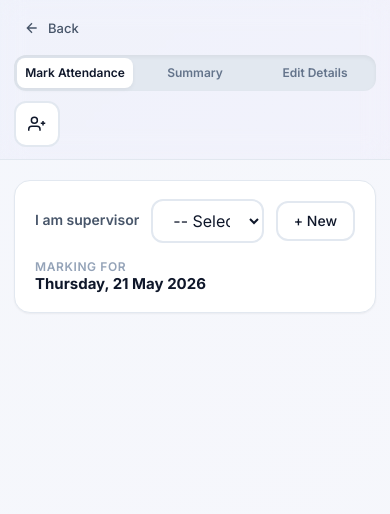
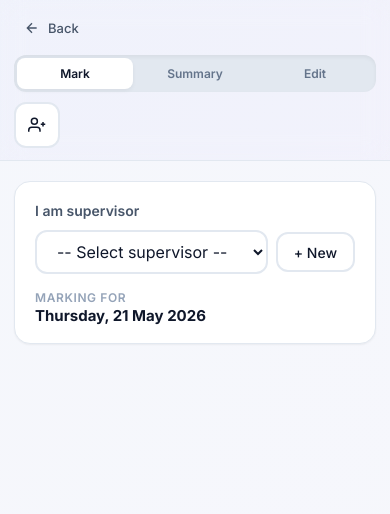
Before and after one commit to Nithish-006/VISMA_ATTENDANCE_SYSTEM, a Flask app: page /attendance in a window 390 px wide. Shown: the top 514 px of the page. Before the commit the page ends 313 px from the top, so only its background shows below. Run offline with Flask 3, Linux system fonts and the light colour scheme; data comes from the database, SQL or seed files in the repository; data that the repository does not hold is empty.

Commit message:
optimized for mobile users

```diff
--- a/static/css/style.css
+++ b/static/css/style.css
@@ -662,6 +662,11 @@ body {
     background: rgba(255, 255, 255, 0.5);
 }
 
+/* Short tab labels are mobile-only (revealed in the mobile media query) */
+.tab-label-short {
+    display: none;
+}
+
 .control-group {
     display: flex;
     align-items: center;
@@ -3061,12 +3066,105 @@ select.edit-input {
         height: 40px;
     }
 
-    /* Tab labels: shrink slightly and allow graceful wrapping */
+    /* Tabs: use the short labels so all three fit cleanly on one line */
+    .tab-label-full {
+        display: none;
+    }
+
+    .tab-label-short {
+        display: inline;
+    }
+
+    .tab-switcher {
+        width: 100%;
+    }
+
     .tab-btn {
-        padding: 9px 6px;
-        font-size: 0.8125rem;
-        white-space: normal;
-        line-height: 1.15;
+        padding: 11px 8px;
+        font-size: 0.875rem;
+        white-space: nowrap;
+        min-width: 0;
+    }
+
+    /* Stop selects/inputs from forcing the page wider than the screen */
+    .select-input,
+    .date-input,
+    .ot-input,
+    .edit-input {
+        width: 100%;
+        max-width: 100%;
+    }
+
+    /* --- Supervisor bar: label on its own line, select + New share a row --- */
+    .sup-select-group {
+        gap: 8px;
+    }
+
+    .sup-select-group label {
+        width: 100%;
+    }
+
+    .sup-select-group .select-input {
+        flex: 1;
+        min-width: 0;
+    }
+
+    .sup-select-group .btn {
+        flex-shrink: 0;
+    }
+
+    /* --- Mark entry card: easy stacked form (no overflow) --- */
+    .mark-entry-card {
+        grid-template-columns: 1fr 1fr;
+        gap: 14px;
+        padding: 16px;
+    }
+
+    /* Grid children must be allowed to shrink, or long option
+       text pushes the column (and the page) past the viewport. */
+    .entry-field {
+        min-width: 0;
+    }
+
+    /* Worker & Project get a full row each; Status + OT share a row */
+    .entry-worker,
+    .entry-project,
+    .entry-action {
+        grid-column: 1 / -1;
+    }
+
+    .entry-field .ot-input {
+        width: 100%;
+    }
+
+    .entry-action .btn {
+        width: 100%;
+        height: 48px;
+        font-size: 1rem;
+    }
+
+    .status-buttons {
+        gap: 10px;
+    }
+
+    .status-btn {
+        flex: 1;
+    }
+
+    /* Marked-worker rows: keep everything inside the card */
+    .marked-row {
+        flex-wrap: wrap;
+        gap: 10px 12px;
+        padding: 12px 14px;
+    }
+
+    .mr-main {
+        min-width: 0;
+        flex: 1;
+    }
+
+    .mr-project {
+        max-width: 100%;
     }
 
     /* --- Read-only tables become stacked cards --- */
--- a/templates/attendance.html
+++ b/templates/attendance.html
@@ -19,9 +19,9 @@
             <!-- Center: Tab Switcher (fixed position) -->
             <div class="header-center">
                 <div class="tab-switcher">
-                    <button id="tabMark" class="tab-btn active" onclick="showPanel('mark')">Mark Attendance</button>
-                    <button id="tabSummary" class="tab-btn" onclick="showPanel('summary')">Summary</button>
-                    <button id="tabEdit" class="tab-btn" onclick="showPanel('edit')">Edit Details</button>
+                    <button id="tabMark" class="tab-btn active" onclick="showPanel('mark')"><span class="tab-label-full">Mark Attendance</span><span class="tab-label-short">Mark</span></button>
+                    <button id="tabSummary" class="tab-btn" onclick="showPanel('summary')"><span class="tab-label-full">Summary</span><span class="tab-label-short">Summary</span></button>
+                    <button id="tabEdit" class="tab-btn" onclick="showPanel('edit')"><span class="tab-label-full">Edit Details</span><span class="tab-label-short">Edit</span></button>
                 </div>
             </div>
 
```
